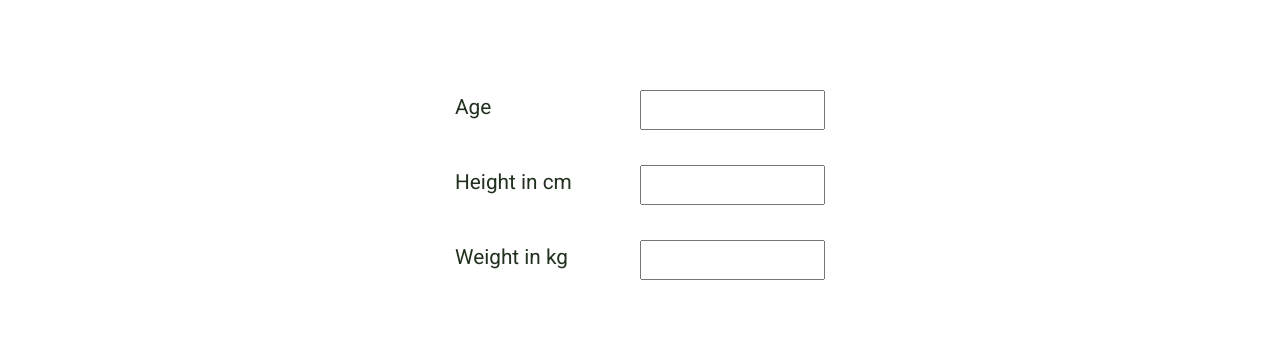
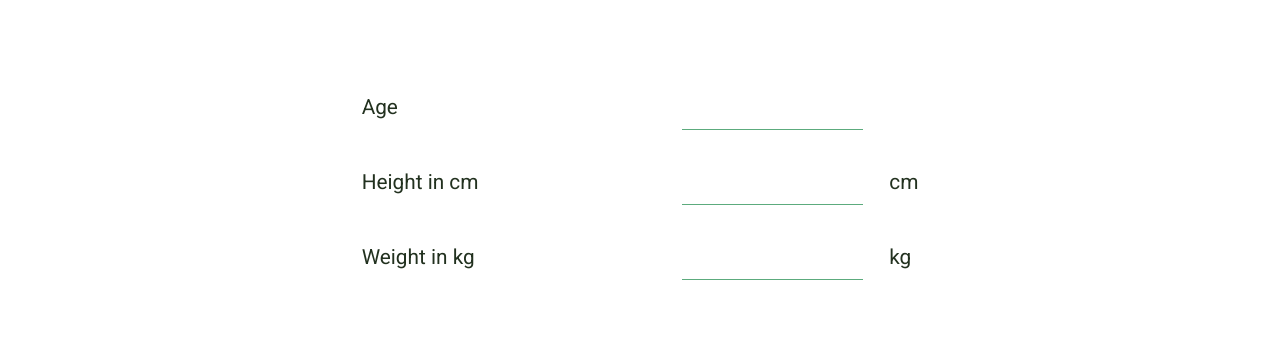
Before and after one commit to karaKaan/nutrition-boost, a React (Create React App) app: page /weight in a window 1280 px wide. Shown: the part 421-766 px from the top of the page. Built offline with nearby package versions, Linux system fonts and the light colour scheme.

Commit message:
changed the input design also included labels

```diff
--- a/src/App.css
+++ b/src/App.css
@@ -53,6 +53,24 @@ a{
   color: inherit;
 }
 
+label{
+  font-size: 1.3rem;
+  color: var(--primary-bg-900);
+  margin-left: 2em;
+}
+
+input{
+  /* border-bottom: 0.2rem solid red; */
+  border: none;
+  border-bottom: 1px solid var(--primary-bg-100);
+  margin-right: 2em;
+}
+
+input:focus{
+  outline: none;
+  border-bottom: 2px solid var(--primary-bg-400);
+}
+
 input::-webkit-outer-spin-button,
 input::-webkit-inner-spin-button{
   -webkit-appearance: none;
--- a/src/pages/weight/Weight.jsx
+++ b/src/pages/weight/Weight.jsx
@@ -19,11 +19,20 @@ export default function Weight() {
                 <div className={styles.calculationForm}>
                     <div className={styles.calculationName}>
                         <p>Age</p>
+                        <label>
+                        <input type="number" aria-label="123"/>
+
+                        </label>
+                        <p>Height in cm</p>
+                        <label>
                         <input type="number"/>
-                        <p>Height in cm</p>
+                        cm
+                        </label>
+                        <p>Weight in kg</p>
+                        <label>
                         <input type="number"/>
-                        <p>Weight in kg</p>
-                        <input type="number"/>
+                        kg
+                        </label>
                     </div>
 
                 </div>
--- a/src/pages/weight/Weight.module.css
+++ b/src/pages/weight/Weight.module.css
@@ -24,8 +24,6 @@
 }
 
 .calculationName input{
-    display: inline-flexbox;
     height: 3em;
     margin-top: 1.5em;
-
 }
```
